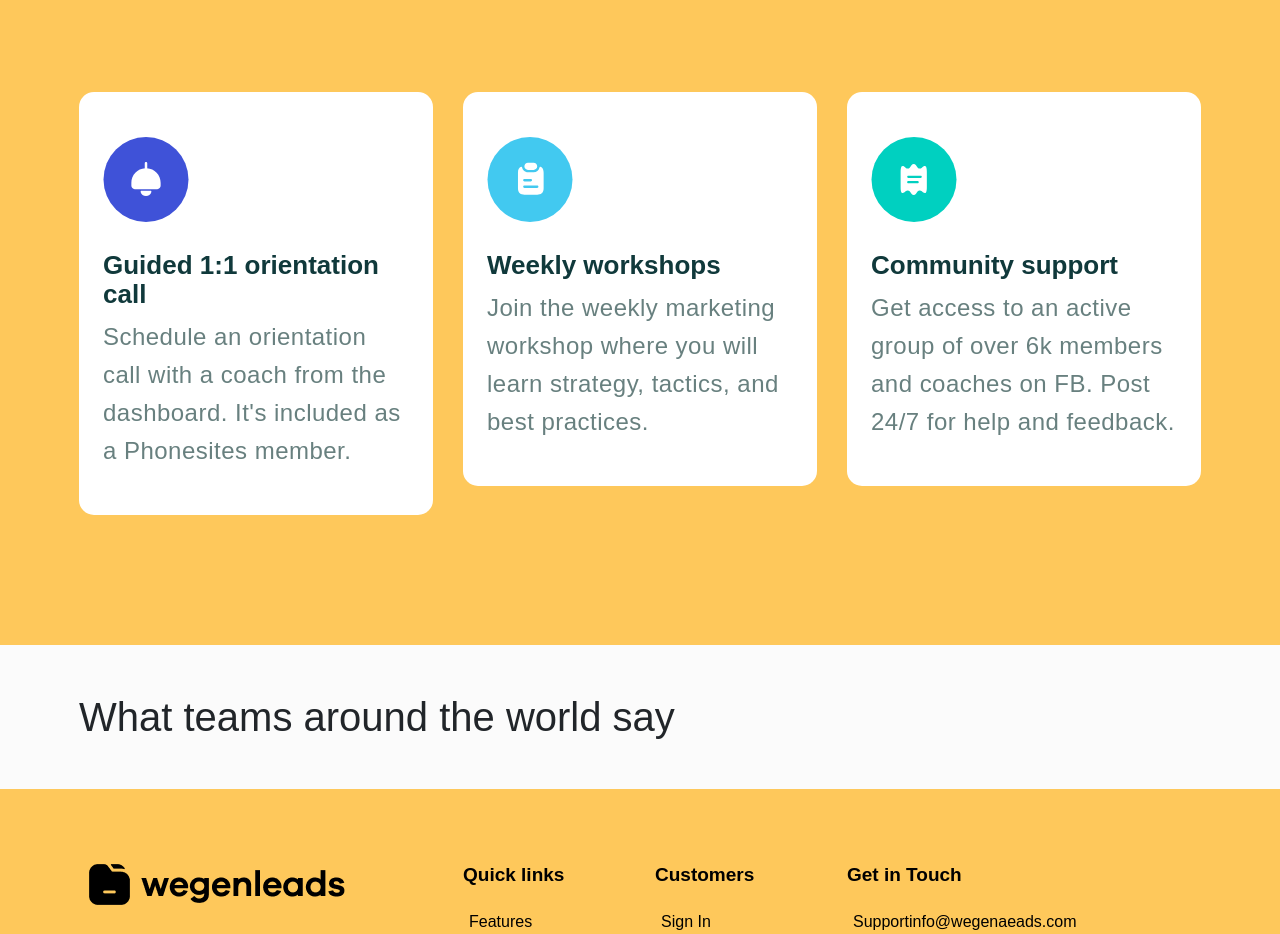
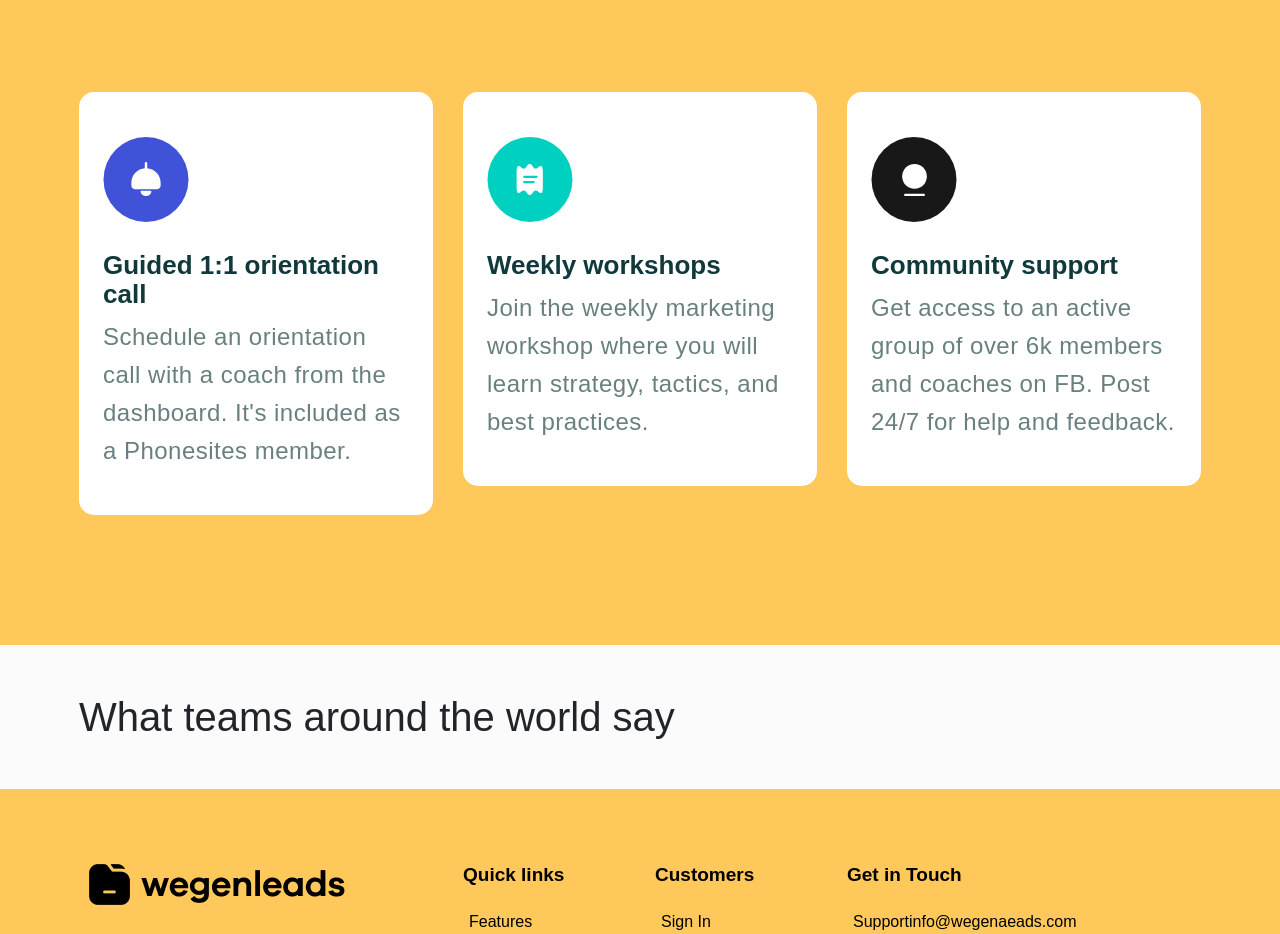
Before and after one commit to BytecipherGit/wegenleads-web, a React (Create React App) app: page / in a window 1280 px wide. Shown: the part 5240-6174 px from the top of the page. Built offline with nearby package versions, Linux system fonts and the light colour scheme; a web font is replaced by a local one.

Commit message:
content add

```diff
--- a/src/components/home.js
+++ b/src/components/home.js
@@ -180,14 +180,14 @@ export const HomeView = () => {
                         </div>
                         <div className="col-md-4">
                             <div className="trainingDesign">
-                                <img src={NotespadIcon} alt="Note" />
+                                <img src={NotesIcon} alt="Note" />
                                 <h2>Weekly workshops</h2>
                                 <p>Join the weekly marketing workshop where you will learn strategy, tactics, and best practices.</p>
                             </div>
                         </div>
                         <div className="col-md-4">
                             <div className="trainingDesign">
-                                <img src={NotesIcon} alt="Note" />
+                                <img src={DuttIcon} alt="Note" />
                                 <h2>Community support</h2>
                                 <p>Get access to an active group of over 6k members and coaches on FB. Post 24/7 for help and feedback.</p>
                             </div>
```
